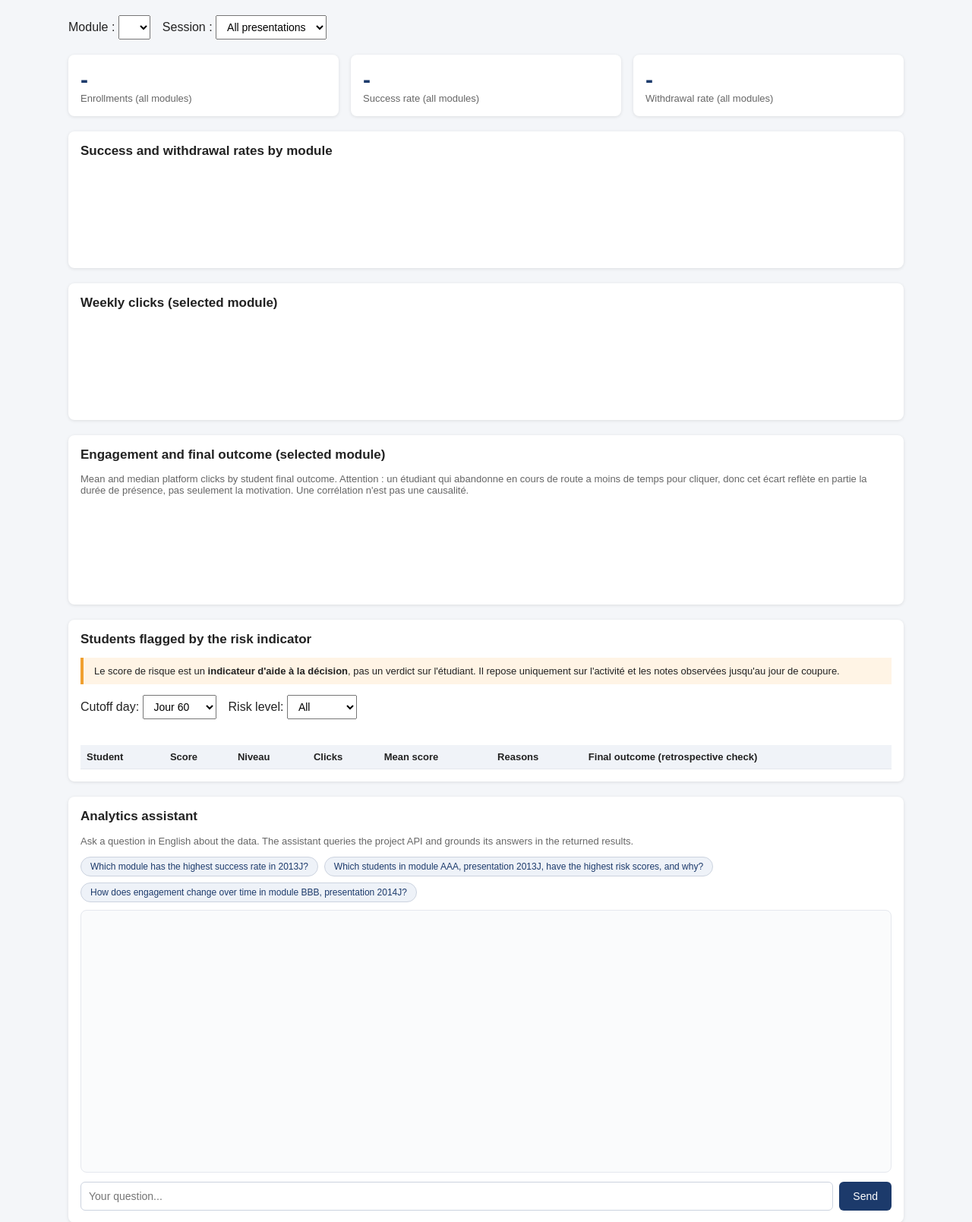
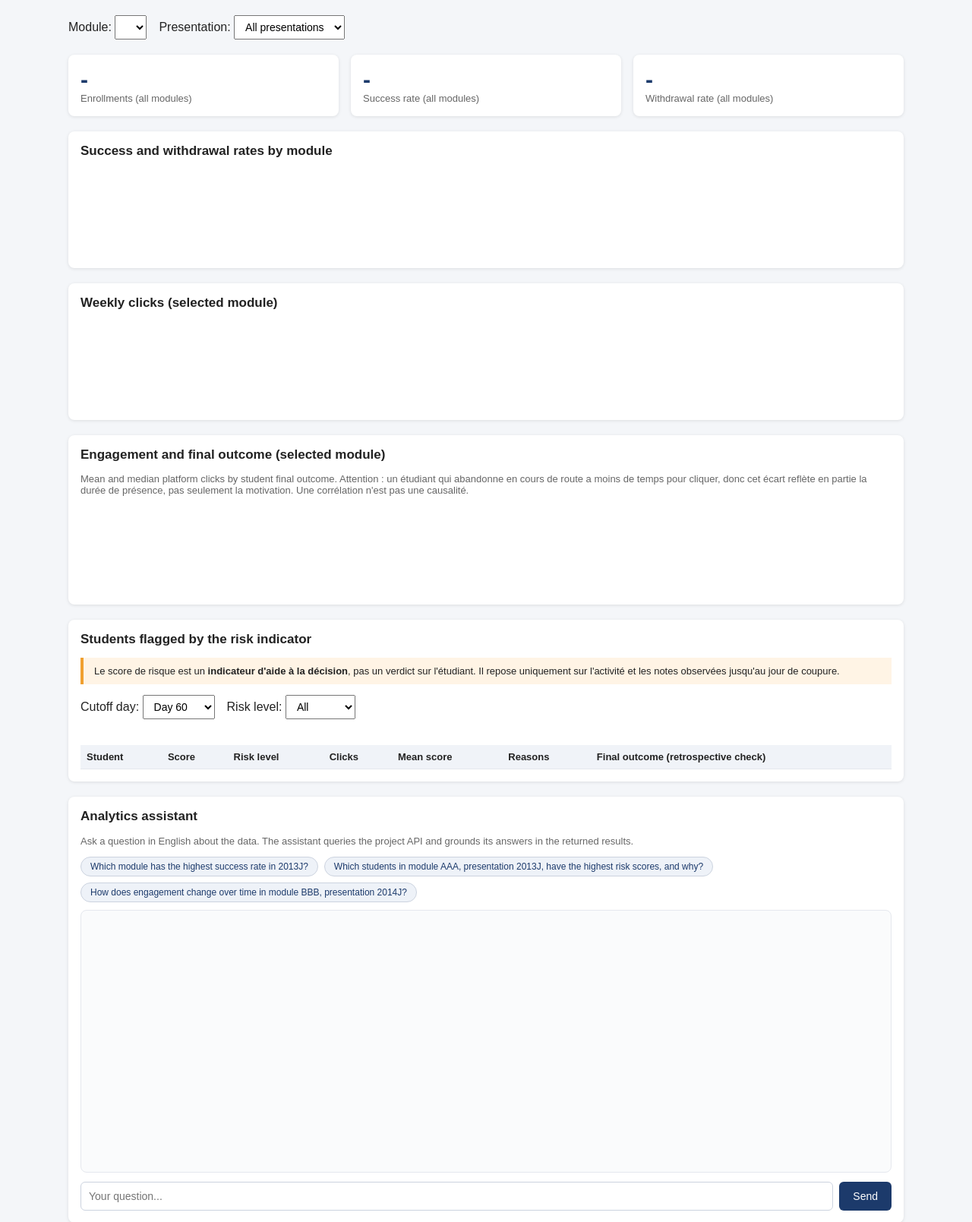
Before and after one commit to RosAI-27/OULA-DjangoProject, a Django app: page /dashboard/ in a window 1280 px wide. Shown: the part 58-1667 px from the top of the page at 76% size. Run offline with Django 5.2, Linux system fonts and the light colour scheme; tables that the repository leaves empty hold one stand-in row (values such as "Sample post"); lists and menus that the app fills with data are empty.

Commit message:
ui: finish English dashboard labels and locale

```diff
--- a/backend/analytics/templates/analytics/dashboard.html
+++ b/backend/analytics/templates/analytics/dashboard.html
@@ -1,9 +1,9 @@
 <!DOCTYPE html>
-<html lang="fr">
+<html lang="en">
 <head>
   <meta charset="utf-8">
   <meta name="viewport" content="width=device-width, initial-scale=1">
-  <title>Tableau de bord OULAD</title>
+  <title>OULAD Analytics Dashboard</title>
   <script src="https://cdn.jsdelivr.net/npm/chart.js@4.4.1/dist/chart.umd.min.js"></script>
   <style>
     body { font-family: Arial, sans-serif; margin: 0; background: #f4f6f9; color: #222; }
@@ -46,10 +46,10 @@
 
   <main>
     <div class="filtres">
-      <label>Module :
+      <label>Module:
         <select id="filtreModule"></select>
       </label>
-      <label>Session :
+      <label>Presentation:
         <select id="filtreSession">
           <option value="">All presentations</option>
           <option value="2013B">2013B</option>
@@ -95,10 +95,10 @@
       <div class="filtres">
         <label>Cutoff day:
           <select id="filtreJour">
-            <option value="30">Jour 30</option>
-            <option value="60" selected>Jour 60</option>
-            <option value="90">Jour 90</option>
-            <option value="120">Jour 120</option>
+            <option value="30">Day 30</option>
+            <option value="60" selected>Day 60</option>
+            <option value="90">Day 90</option>
+            <option value="120">Day 120</option>
           </select>
         </label>
         <label>Risk level:
@@ -119,7 +119,7 @@
             <tr>
               <th>Student</th>
               <th>Score</th>
-              <th>Niveau</th>
+              <th>Risk level</th>
               <th>Clicks</th>
               <th>Mean score</th>
               <th>Reasons</th>
@@ -162,7 +162,7 @@
       const reponse = await fetch(url);
       const data = await reponse.json();
 
-      // Remplir la liste des modules une seule fois
+      // Populate the module list once
       if (!modulesCharges && data.length > 0) {
         data.forEach(function (d) {
           const opt = document.createElement("option");
@@ -173,26 +173,26 @@
         modulesCharges = true;
       }
 
-      // Cartes de chiffres clés (moyennes pondérées par le nombre d'inscrits)
+      // Key metric cards (weighted by enrollment count)
       let total = 0, somReussite = 0, somAbandon = 0;
       data.forEach(function (d) {
         total += d.total;
         somReussite += d.total * d.taux_reussite;
         somAbandon += d.total * d.taux_abandon;
       });
-      document.getElementById("kpiInscrits").textContent = total.toLocaleString("fr-FR");
+      document.getElementById("kpiInscrits").textContent = total.toLocaleString("en-US");
       document.getElementById("kpiReussite").textContent = total ? (somReussite / total).toFixed(1) + " %" : "-";
       document.getElementById("kpiAbandon").textContent = total ? (somAbandon / total).toFixed(1) + " %" : "-";
 
-      // Graphique en barres
+      // Bar chart
       if (graphReussite) graphReussite.destroy();
       graphReussite = new Chart(document.getElementById("graphReussite"), {
         type: "bar",
         data: {
           labels: data.map(function (d) { return d.code_module; }),
           datasets: [
-            { label: "Taux de réussite (%)", data: data.map(function (d) { return d.taux_reussite; }) },
-            { label: "Taux d'abandon (%)", data: data.map(function (d) { return d.taux_abandon; }) }
+            { label: "Success rate (%)", data: data.map(function (d) { return d.taux_reussite; }) },
+            { label: "Withdrawal rate (%)", data: data.map(function (d) { return d.taux_abandon; }) }
           ]
         },
         options: { scales: { y: { beginAtZero: true, max: 100 } } }
@@ -218,7 +218,7 @@
         data: {
           labels: data.map(function (d) { return "S" + d.semaine; }),
           datasets: [
-            { label: "Clicks par étudiant actif", data: data.map(function (d) { return d.clics_par_etudiant; }) }
+            { label: "Clicks per active enrollment", data: data.map(function (d) { return d.clics_par_etudiant; }) }
           ]
         },
         options: { scales: { y: { beginAtZero: true } } }
@@ -239,7 +239,7 @@
             libellesNiveau[n.niveau] + " : " + n.pct_echec_ou_abandon + " % ultimately failed or withdrew (" + n.etudiants + " enrollments)";
         }).filter(Boolean);
         zone.textContent = "Retrospective check: " + morceaux.join(" — ") +
-          ". Mediumne du cours : " + data.ensemble.pct_echec_ou_abandon + " %.";
+          ". Overall rate: " + data.ensemble.pct_echec_ou_abandon + " %.";
       } catch (e) {
         zone.textContent = "";
       }
@@ -258,7 +258,7 @@
       resume.innerHTML = "";
 
       if (!module || !session) {
-        info.textContent = "Choisissez un module et une session précise (pas « All presentations ») pour afficher les étudiants à risque.";
+        info.textContent = "Select a module and a specific presentation (not “All presentations”) to display risk indicators.";
         return;
       }
 
@@ -278,7 +278,7 @@
 
       const total = data.resume.eleve + data.resume.moyen + data.resume.faible;
       if (total === 0) {
-        info.textContent = "No data found for module " + module + " en session " + session + " (this module-presentation combination may not exist).";
+        info.textContent = "No data found for module " + module + " in presentation " + session + " (this module-presentation combination may not exist).";
         return;
       }
 
@@ -311,10 +311,10 @@
     }
     let graphCorrelation = null;
     const libellesResultat = {
-      Distinction: "Mention (Distinction)",
-      Pass: "Réussite (Pass)",
-      Fail: "Échec (Fail)",
-      Withdrawn: "Abandon (Withdrawn)"
+      Distinction: "Distinction",
+      Pass: "Pass",
+      Fail: "Fail",
+      Withdrawn: "Withdrawn"
     };
 
     async function chargerCorrelation() {
@@ -335,8 +335,8 @@
         data: {
           labels: data.map(function (d) { return libellesResultat[d.resultat] + " (" + d.inscrits + " enrollments)"; }),
           datasets: [
-            { label: "Clicks moyens", data: data.map(function (d) { return d.clics_moyens; }) },
-            { label: "Clicks médians", data: data.map(function (d) { return d.clics_medians; }) }
+            { label: "Mean clicks", data: data.map(function (d) { return d.clics_moyens; }) },
+            { label: "Median clicks", data: data.map(function (d) { return d.clics_medians; }) }
           ]
         },
         options: { scales: { y: { beginAtZero: true } } }
@@ -361,7 +361,7 @@
 
     toutCharger();
 
-    // ---- Assistant (chat) ----
+    // ---- Conversational assistant ----
     const zoneMessages = document.getElementById("chatMessages");
     const champQuestion = document.getElementById("chatQuestion");
     const boutonSend = document.getElementById("chatSend");
```
